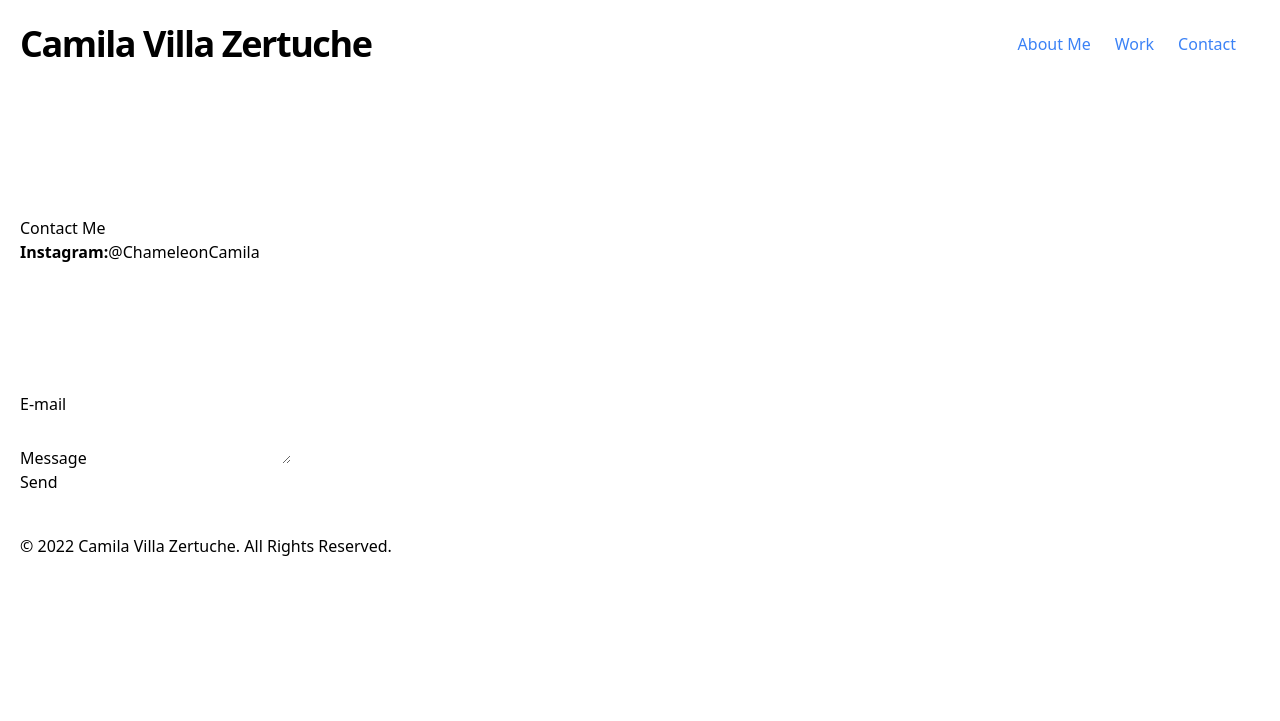
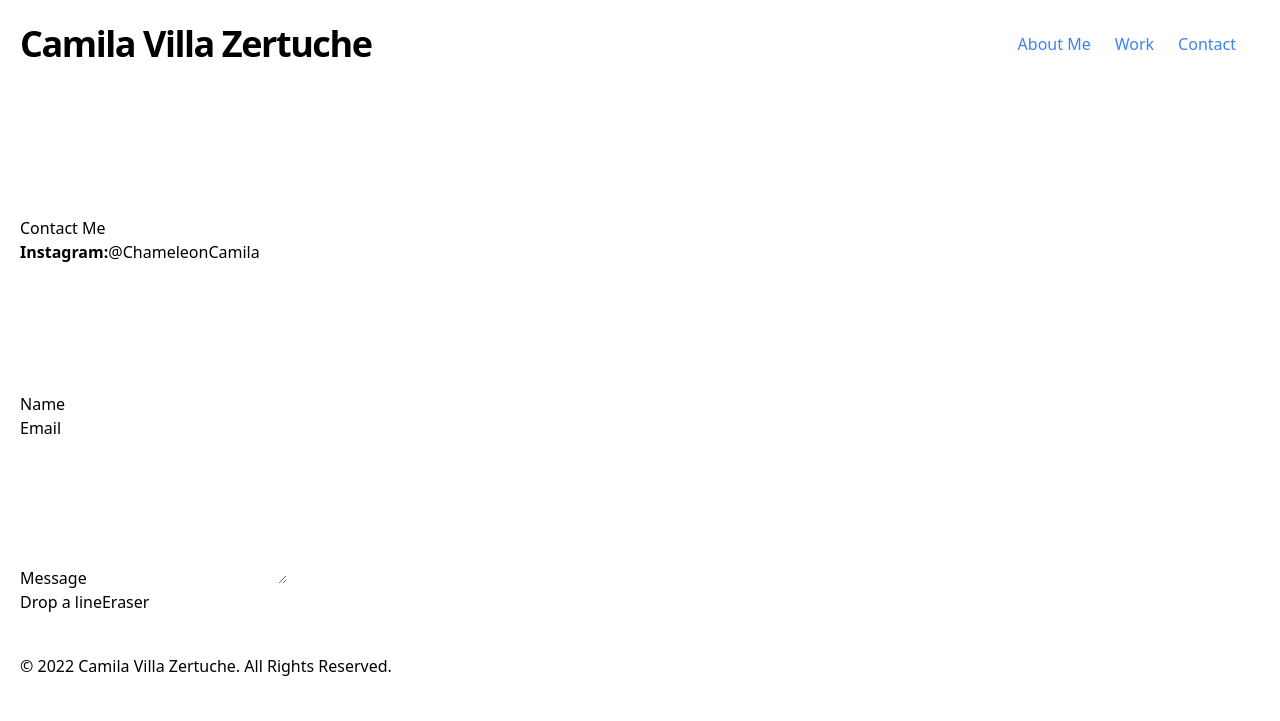
Before and after one commit to JulioMontas/camila-site, a Gatsby site: page /contact in a window 1280 px wide. Built offline with nearby package versions, Linux system fonts and the light colour scheme; Gatsby itself is replaced by a stand-in of ours.

Commit message:
formmmmmmmmmmm

```diff
--- /dev/null
+++ b/src/components/dummyForm.js
@@ -0,0 +1,29 @@
+import * as React from "react"
+
+export default () => (
+  <form
+    name="contact"
+    method="post"
+    action="/success"
+    data-netlify="true"
+    data-netlify-honeypot="bot-field"
+  >
+    <input type="hidden" name="bot-field" />
+    <div>
+      <label htmlFor="name">Name</label>
+      <input type="text" name="name" id="name" />
+    </div>
+    <div>
+      <label htmlFor="email">Email</label>
+      <input type="text" name="email" id="email" />
+    </div>
+    <div>
+      <label htmlFor="message">Message</label>
+      <textarea name="message" id="message" rows="6" required />
+    </div>
+    <div>
+      <input type="submit" value="Drop a line" />
+      <input type="reset" value="Eraser" />
+    </div>
+  </form>
+)
--- a/src/pages/contact.js
+++ b/src/pages/contact.js
@@ -2,6 +2,7 @@ import * as React from "react"
 import Layout from "../components/layout";
 import Seo from "../components/seo"
 import Container from "../components/container";
+import DummyForm from "../components/dummyForm"
 
 const ContactPage = () => {
   return (
@@ -12,27 +13,7 @@ const ContactPage = () => {
           <h2>Contact Me</h2>
           <a href="https://www.instagram.com/chameleoncamila/"><b>Instagram:</b>@ChameleonCamila</a>
         </div>
-        <form
-          name="contact-meeee"
-          method="POST"
-          data-netlify-recaptcha="false"
-          data-netlify="true"
-        >
-          <p>
-            <label>
-              E-mail <input type="text" name="name" />
-            </label>
-          </p>
-          <p>
-            <label>
-              Message <textarea name="message"></textarea>
-            </label>
-          </p>
-          <div data-netlify-recaptcha="true"></div>
-          <p>
-            <button type="submit">Send</button>
-          </p>
-        </form>
+        <DummyForm />
       </Container>
     </Layout>
   )
--- /dev/null
+++ b/src/pages/success.js
@@ -0,0 +1,11 @@
+import React from "react"
+
+const Success = () => {
+  return (
+  <div>
+    <h2>You dropped me a new line</h2>
+    <h4> Congrats,i&#39;ll be sure to check it out when i can and add a reply</h4>
+  </div>
+ )
+}
+export default Success
```
